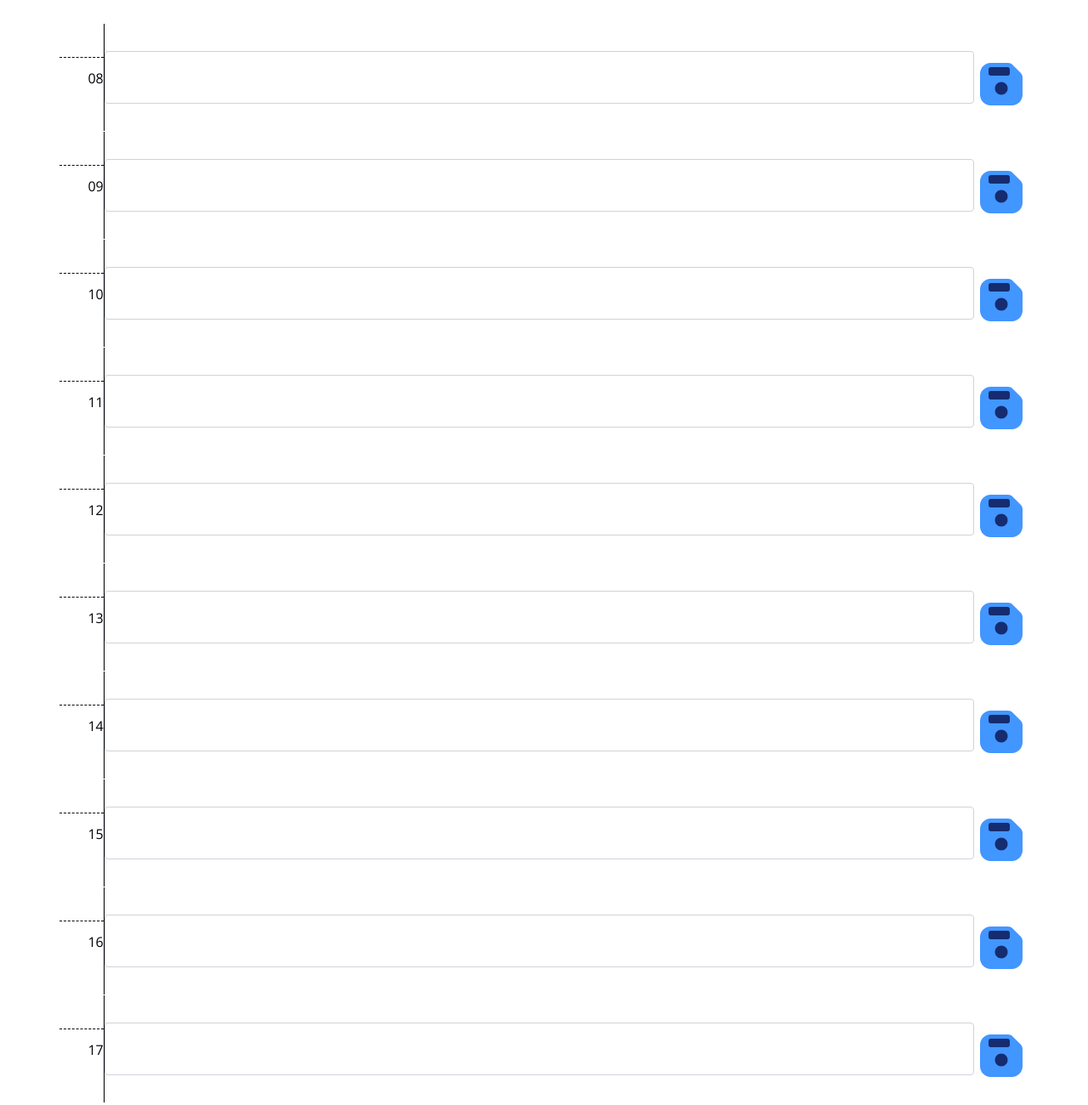
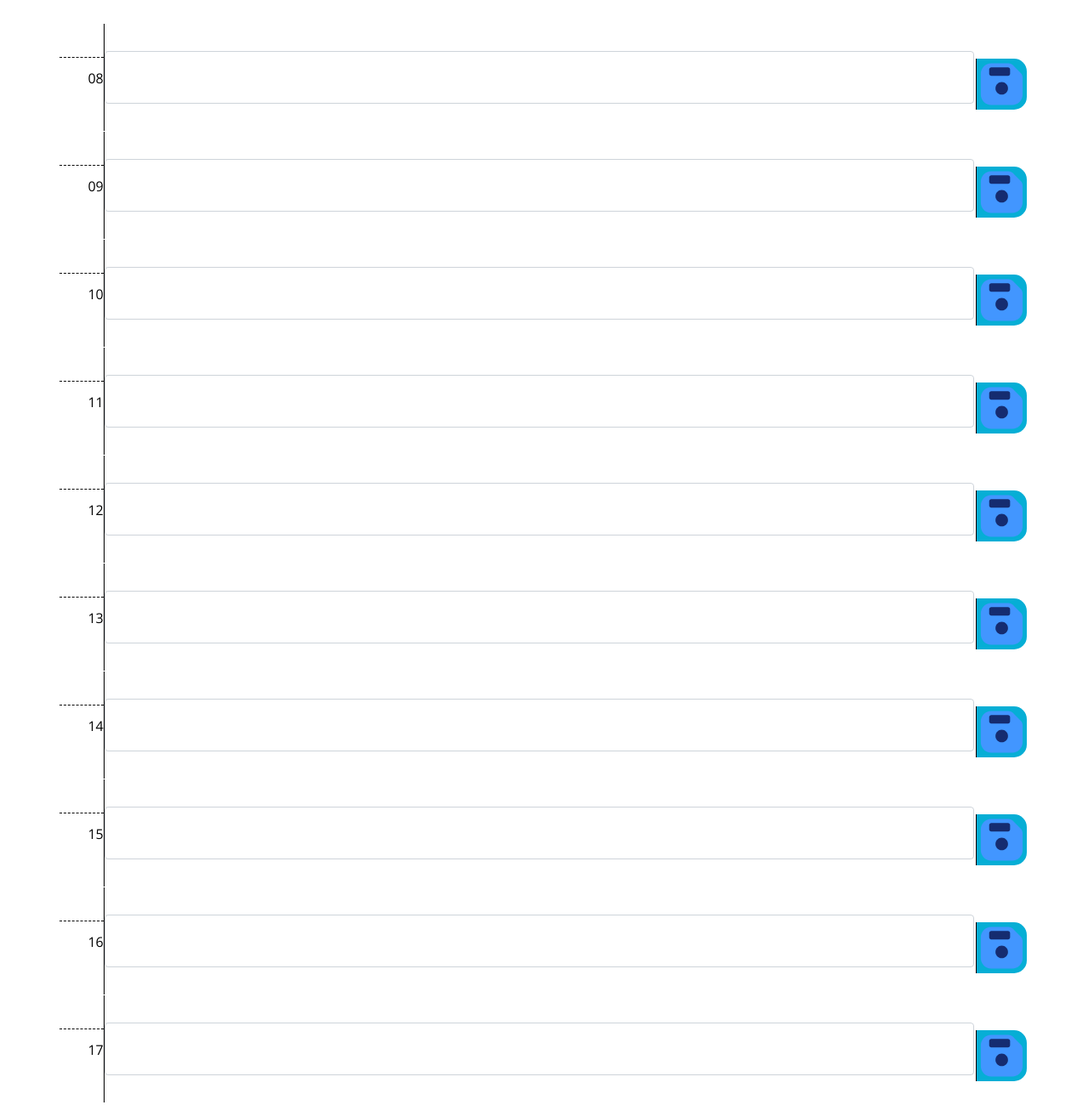
Before and after one commit to Sean-Duiser/work-day-planner, a plain HTML site: page index.html in a window 1280 px wide. Shown: the part 613-1913 px from the top of the page at 85% size. Drawn offline with nearby package versions, Linux system fonts and the light colour scheme.

Commit message:
final save of the night

```diff
--- a/index.html
+++ b/index.html
@@ -31,7 +31,7 @@
         <textarea class="form-control" aria-label="With textarea"></textarea>
       </div>
       <div class="saveSection">
-        <svg width="60px" height="60px" viewBox="0 0 24 24" fill="none" xmlns="http://www.w3.org/2000/svg">
+        <svg class="saveBtn" width="60px" height="60px" viewBox="0 0 24 24" fill="none" xmlns="http://www.w3.org/2000/svg">
           <path
             d="M7 2C4.23858 2 2 4.23858 2 7V17C2 19.7614 4.23858 22 7 22H17C19.7614 22 22 19.7614 22 17V8.82843C22 8.03278 21.6839 7.26972 21.1213 6.70711L17.2929 2.87868C16.7303 2.31607 15.9672 2 15.1716 2H7Z"
             fill="#4296FF" />
@@ -54,7 +54,7 @@
         <textarea class="form-control" aria-label="With textarea"></textarea>
       </div>
       <div class="saveSection">
-        <svg width="60px" height="60px" viewBox="0 0 24 24" fill="none" xmlns="http://www.w3.org/2000/svg">
+        <svg class="saveBtn" width="60px" height="60px" viewBox="0 0 24 24" fill="none" xmlns="http://www.w3.org/2000/svg">
           <path
             d="M7 2C4.23858 2 2 4.23858 2 7V17C2 19.7614 4.23858 22 7 22H17C19.7614 22 22 19.7614 22 17V8.82843C22 8.03278 21.6839 7.26972 21.1213 6.70711L17.2929 2.87868C16.7303 2.31607 15.9672 2 15.1716 2H7Z"
             fill="#4296FF" />
@@ -77,7 +77,7 @@
         <textarea class="form-control" aria-label="With textarea"></textarea>
       </div>
       <div class="saveSection">
-        <svg width="60px" height="60px" viewBox="0 0 24 24" fill="none" xmlns="http://www.w3.org/2000/svg">
+        <svg class="saveBtn" width="60px" height="60px" viewBox="0 0 24 24" fill="none" xmlns="http://www.w3.org/2000/svg">
           <path
             d="M7 2C4.23858 2 2 4.23858 2 7V17C2 19.7614 4.23858 22 7 22H17C19.7614 22 22 19.7614 22 17V8.82843C22 8.03278 21.6839 7.26972 21.1213 6.70711L17.2929 2.87868C16.7303 2.31607 15.9672 2 15.1716 2H7Z"
             fill="#4296FF" />
@@ -100,7 +100,7 @@
         <textarea class="form-control" aria-label="With textarea"></textarea>
       </div>
       <div class="saveSection">
-        <svg width="60px" height="60px" viewBox="0 0 24 24" fill="none" xmlns="http://www.w3.org/2000/svg">
+        <svg class="saveBtn" width="60px" height="60px" viewBox="0 0 24 24" fill="none" xmlns="http://www.w3.org/2000/svg">
           <path
             d="M7 2C4.23858 2 2 4.23858 2 7V17C2 19.7614 4.23858 22 7 22H17C19.7614 22 22 19.7614 22 17V8.82843C22 8.03278 21.6839 7.26972 21.1213 6.70711L17.2929 2.87868C16.7303 2.31607 15.9672 2 15.1716 2H7Z"
             fill="#4296FF" />
@@ -123,7 +123,7 @@
         <textarea class="form-control" aria-label="With textarea"></textarea>
       </div>
       <div class="saveSection">
-        <svg width="60px" height="60px" viewBox="0 0 24 24" fill="none" xmlns="http://www.w3.org/2000/svg">
+        <svg class="saveBtn" width="60px" height="60px" viewBox="0 0 24 24" fill="none" xmlns="http://www.w3.org/2000/svg">
           <path
             d="M7 2C4.23858 2 2 4.23858 2 7V17C2 19.7614 4.23858 22 7 22H17C19.7614 22 22 19.7614 22 17V8.82843C22 8.03278 21.6839 7.26972 21.1213 6.70711L17.2929 2.87868C16.7303 2.31607 15.9672 2 15.1716 2H7Z"
             fill="#4296FF" />
@@ -146,7 +146,7 @@
         <textarea class="form-control" aria-label="With textarea"></textarea>
       </div>
       <div class="saveSection">
-        <svg width="60px" height="60px" viewBox="0 0 24 24" fill="none" xmlns="http://www.w3.org/2000/svg">
+        <svg class="saveBtn" width="60px" height="60px" viewBox="0 0 24 24" fill="none" xmlns="http://www.w3.org/2000/svg">
           <path
             d="M7 2C4.23858 2 2 4.23858 2 7V17C2 19.7614 4.23858 22 7 22H17C19.7614 22 22 19.7614 22 17V8.82843C22 8.03278 21.6839 7.26972 21.1213 6.70711L17.2929 2.87868C16.7303 2.31607 15.9672 2 15.1716 2H7Z"
             fill="#4296FF" />
@@ -169,7 +169,7 @@
         <textarea class="form-control" aria-label="With textarea"></textarea>
       </div>
       <div class="saveSection">
-        <svg width="60px" height="60px" viewBox="0 0 24 24" fill="none" xmlns="http://www.w3.org/2000/svg">
+        <svg class="saveBtn" width="60px" height="60px" viewBox="0 0 24 24" fill="none" xmlns="http://www.w3.org/2000/svg">
           <path
             d="M7 2C4.23858 2 2 4.23858 2 7V17C2 19.7614 4.23858 22 7 22H17C19.7614 22 22 19.7614 22 17V8.82843C22 8.03278 21.6839 7.26972 21.1213 6.70711L17.2929 2.87868C16.7303 2.31607 15.9672 2 15.1716 2H7Z"
             fill="#4296FF" />
@@ -192,7 +192,7 @@
         <textarea class="form-control" aria-label="With textarea"></textarea>
       </div>
       <div class="saveSection">
-        <svg width="60px" height="60px" viewBox="0 0 24 24" fill="none" xmlns="http://www.w3.org/2000/svg">
+        <svg class="saveBtn" width="60px" height="60px" viewBox="0 0 24 24" fill="none" xmlns="http://www.w3.org/2000/svg">
           <path
             d="M7 2C4.23858 2 2 4.23858 2 7V17C2 19.7614 4.23858 22 7 22H17C19.7614 22 22 19.7614 22 17V8.82843C22 8.03278 21.6839 7.26972 21.1213 6.70711L17.2929 2.87868C16.7303 2.31607 15.9672 2 15.1716 2H7Z"
             fill="#4296FF" />
@@ -215,7 +215,7 @@
         <textarea class="form-control" aria-label="With textarea"></textarea>
       </div>
       <div class="saveSection">
-        <svg width="60px" height="60px" viewBox="0 0 24 24" fill="none" xmlns="http://www.w3.org/2000/svg">
+        <svg class="saveBtn" width="60px" height="60px" viewBox="0 0 24 24" fill="none" xmlns="http://www.w3.org/2000/svg">
           <path
             d="M7 2C4.23858 2 2 4.23858 2 7V17C2 19.7614 4.23858 22 7 22H17C19.7614 22 22 19.7614 22 17V8.82843C22 8.03278 21.6839 7.26972 21.1213 6.70711L17.2929 2.87868C16.7303 2.31607 15.9672 2 15.1716 2H7Z"
             fill="#4296FF" />
@@ -238,7 +238,7 @@
         <textarea class="form-control" aria-label="With textarea"></textarea>
       </div>
       <div class="saveSection">
-        <svg width="60px" height="60px" viewBox="0 0 24 24" fill="none" xmlns="http://www.w3.org/2000/svg">
+        <svg class="saveBtn" width="60px" height="60px" viewBox="0 0 24 24" fill="none" xmlns="http://www.w3.org/2000/svg">
           <path
             d="M7 2C4.23858 2 2 4.23858 2 7V17C2 19.7614 4.23858 22 7 22H17C19.7614 22 22 19.7614 22 17V8.82843C22 8.03278 21.6839 7.26972 21.1213 6.70711L17.2929 2.87868C16.7303 2.31607 15.9672 2 15.1716 2H7Z"
             fill="#4296FF" />
--- a/script.js
+++ b/script.js
@@ -7,7 +7,6 @@ var textAreaInput = $('.form-control');
 var currentDay = moment();
 
 var loggedTaskEl = $('input[class="form-control"]')
-console.log(loggedTaskEl);
 
 today.text(currentDay.format("dddd, MMMM Do"));
 
```
